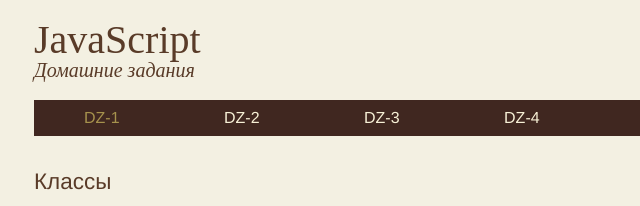
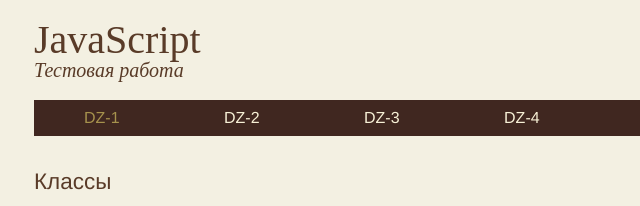
Before and after one commit to A-100/testRepo, a plain HTML site: page HTML5WithRepo/public_html/dz1.html in a window 1280 px wide. Shown: the top 206 px of the page, 126-766 px from the left. Drawn offline with Linux system fonts and the light colour scheme.

Commit message:
тест 1

```diff
--- a/HTML5WithRepo/public_html/dz1.html
+++ b/HTML5WithRepo/public_html/dz1.html
@@ -17,7 +17,7 @@
         <header class="group">
             <hgroup class="left">
                 <h1>JavaScript</h1>
-                <h2>Домашние задания</h2>
+                <h2>Тестовая работа</h2>
             </hgroup>
             <form class="right">
                 <input type="text" />
```
